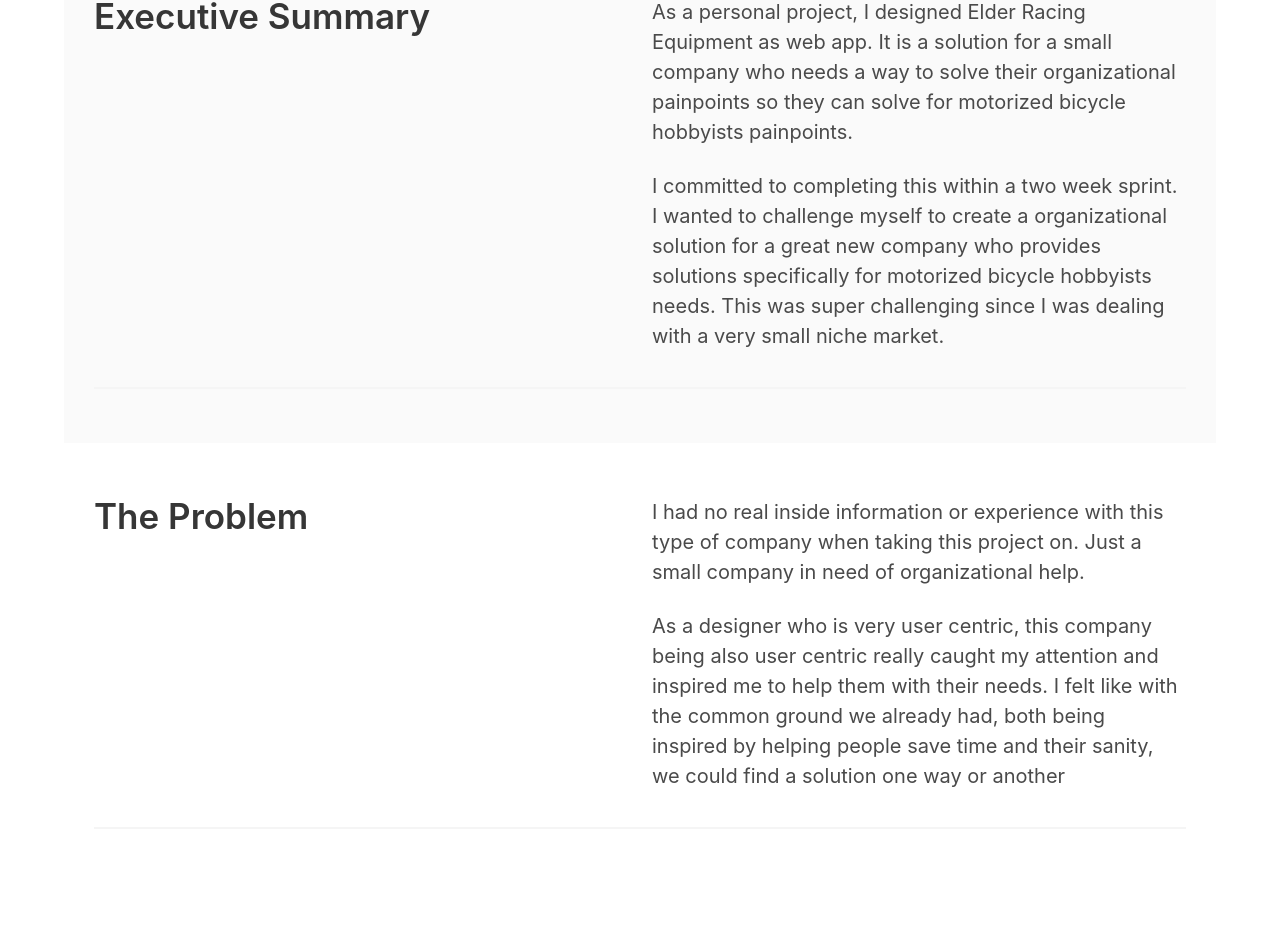
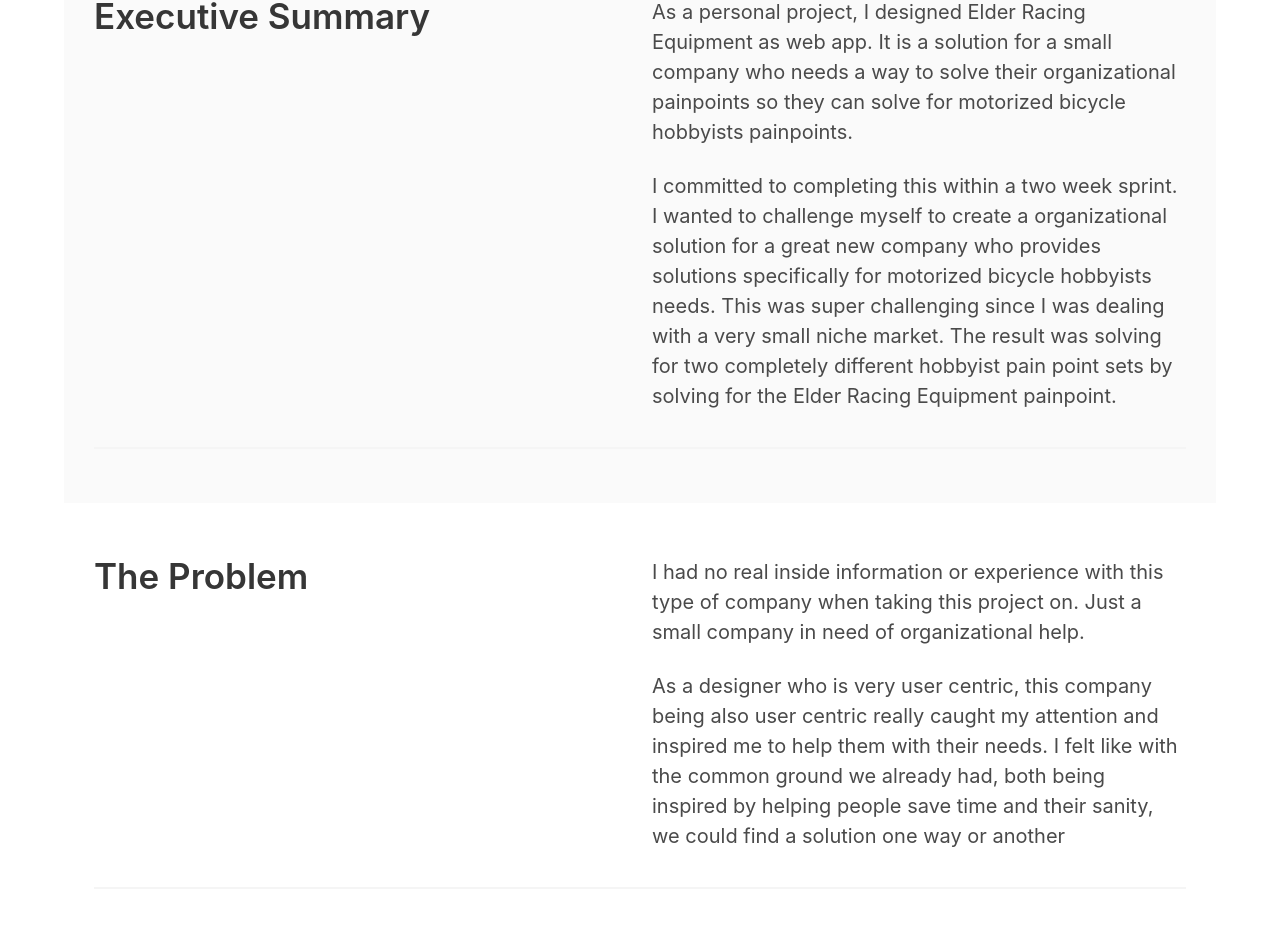
Before and after one commit to Morticia007/bulma-portfolio, a React (Create React App) app: page /ere in a window 1280 px wide. Shown: the part 1719-2659 px from the top of the page. Built offline with nearby package versions, Linux system fonts and the light colour scheme.

Commit message:
Add content to executive summary

```diff
--- a/src/ERE.js
+++ b/src/ERE.js
@@ -12,8 +12,7 @@ const projectContentList = [
       'As a personal project, I designed Elder Racing Equipment as web app. It is a solution for a small company who needs a way to solve their organizational painpoints so they can solve for motorized bicycle hobbyists painpoints.',
 
     secondP:
-      'I committed to completing this within a two week sprint. I wanted to challenge myself to create a organizational solution for a great new company who provides solutions specifically for motorized bicycle hobbyists needs. This was super challenging since I was dealing with a very small niche market.',
-  },
+      'I committed to completing this within a two week sprint. I wanted to challenge myself to create a organizational solution for a great new company who provides solutions specifically for motorized bicycle hobbyists needs. This was super challenging since I was dealing with a very small niche market. The result was solving for two completely different hobbyist pain point sets by solving for the Elder Racing Equipment painpoint.',},
   {
     id: uuidv4(),
     heading: 'The Problem',
@@ -41,7 +40,7 @@ const projectContentList = [
     heading: 'Understanding The User',
     firstP:
       'Joining these bicycle groups was the only way I was going to get a glimpse into this niche market. I had a hard time getting research participants, because of the type of users I needed to find. Luckily some of the contacts the owner gave me followed through, and a nice young man from Sweden, I found in a bicycle group on reddit, came through.',
-    secondP: `I identified specific people who are hobbyist in this market to learn more about their love of the hobby and painpoints. I also identified a business owner, to get a birds eye view from the business side to the hobbyist side. I felt like I needed every angle I could possibly take to understand the solution I was attempting to find.`,
+    secondP: `I identified specific people who are hobbyist in this market to learn more about their love of the hobby and painpoints. I also identified a business owner, to get a birds eye view from the business side to the hobbyist side. I felt like I needed every angle I could possibly take to understand the solution I was attempting to find. `,
   },
 ];
 
```
